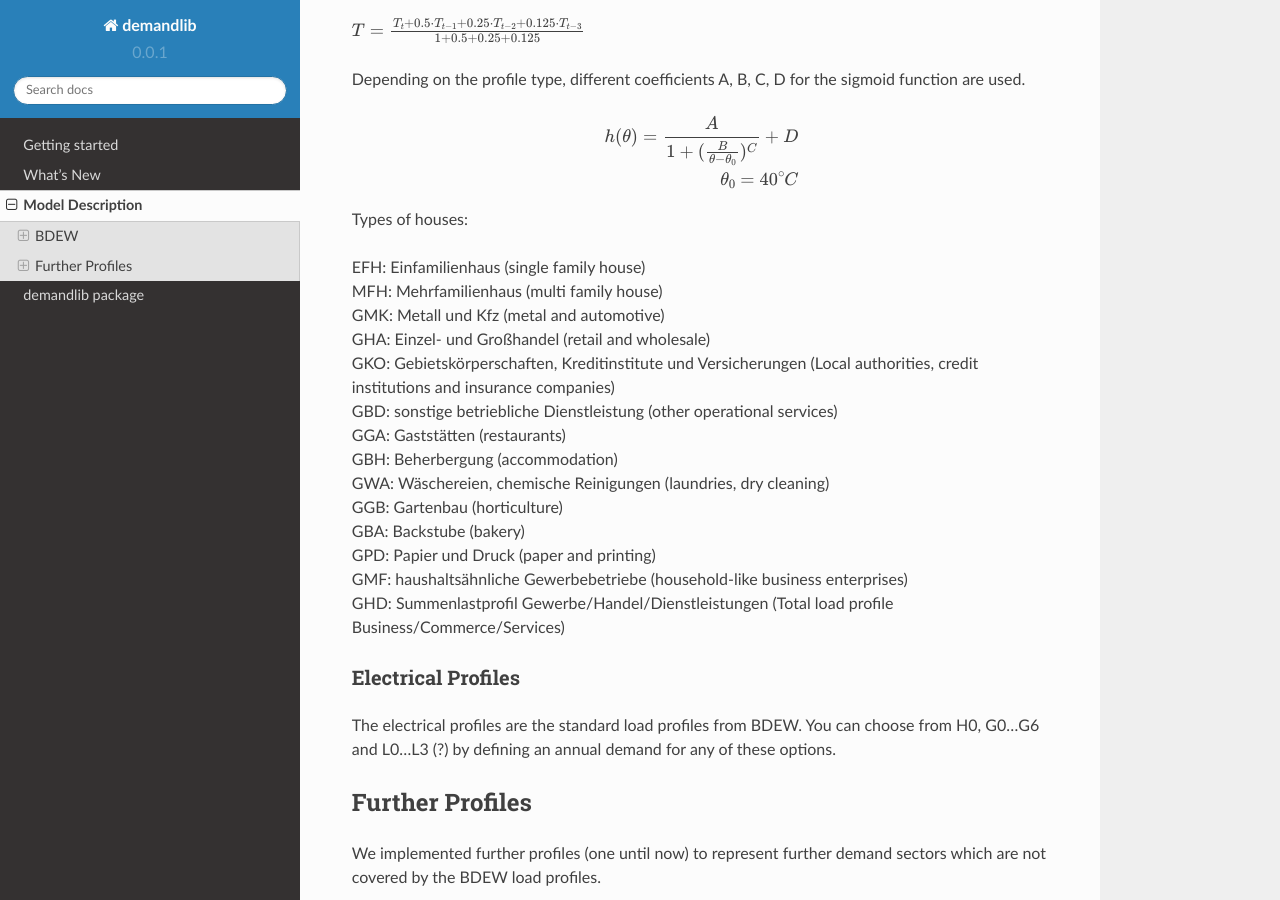
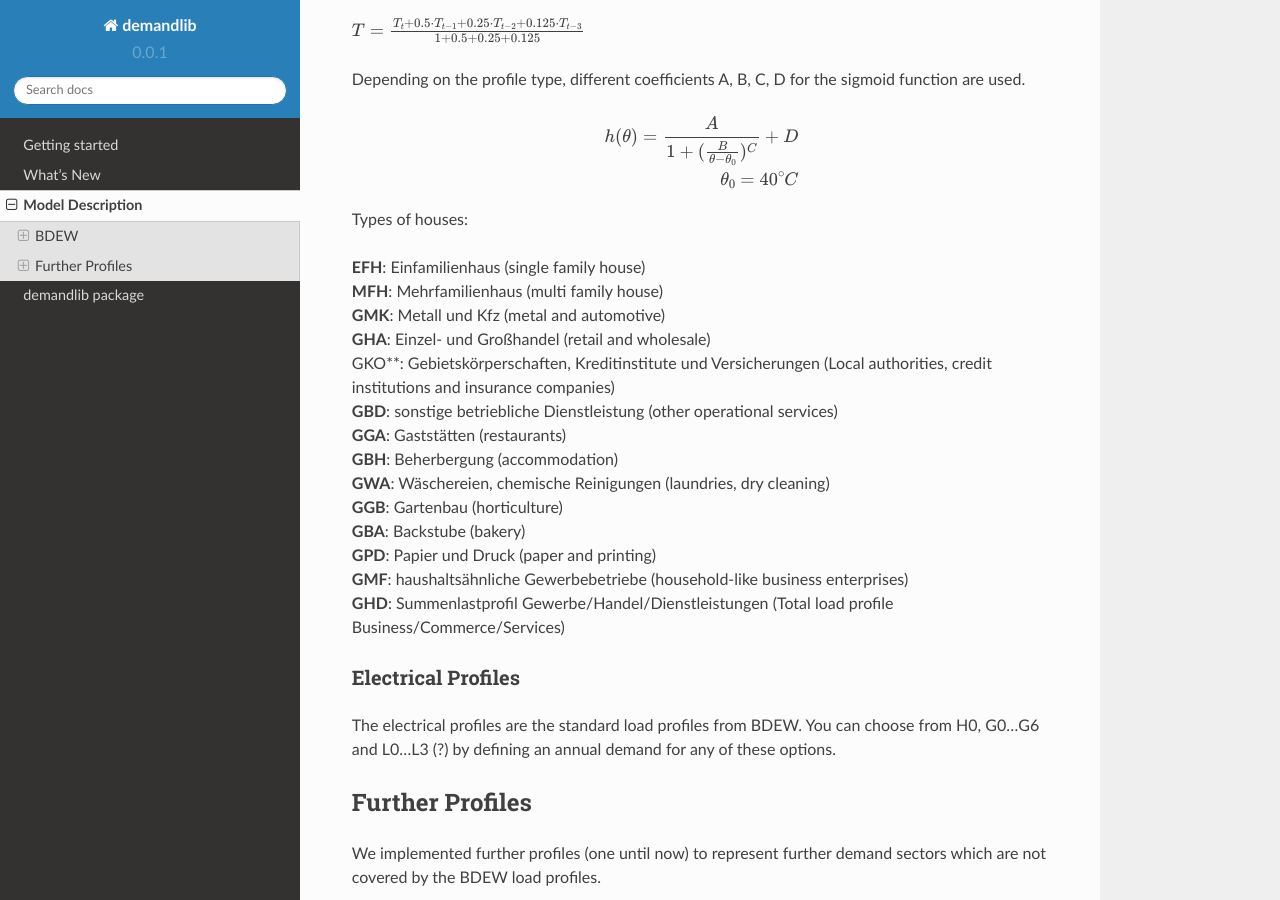
Before and after one commit to oemof/demandlib, a Sphinx documentation site: the page built from doc/description.rst, in a window 1280 px wide and 900 px high, scrolled down 766 px. Built offline with Sphinx 7.4.7 and the Read the Docs theme 2.0.0, drawn with Linux system fonts in a browser that asks for light colours; formulas are drawn with MathJax 3.

```diff
--- a/doc/description.rst
+++ b/doc/description.rst
@@ -42,20 +42,20 @@ Depending on the profile type, different coefficients A, B, C, D for the sigmoid
 
 Types of houses:
 
-| EFH: Einfamilienhaus (single family house)
-| MFH: Mehrfamilienhaus (multi family house)
-| GMK: Metall und Kfz (metal and automotive)
-| GHA: Einzel- und Großhandel (retail and wholesale)
-| GKO: Gebietskörperschaften, Kreditinstitute und Versicherungen (Local authorities, credit institutions and insurance companies)
-| GBD: sonstige betriebliche Dienstleistung (other operational services)
-| GGA: Gaststätten (restaurants)
-| GBH: Beherbergung (accommodation)
-| GWA: Wäschereien, chemische Reinigungen (laundries, dry cleaning)
-| GGB: Gartenbau (horticulture)
-| GBA: Backstube (bakery)
-| GPD: Papier und Druck (paper and printing)
-| GMF: haushaltsähnliche Gewerbebetriebe (household-like business enterprises)
-| GHD: Summenlastprofil Gewerbe/Handel/Dienstleistungen (Total load profile Business/Commerce/Services)
+| **EFH**: Einfamilienhaus (single family house)
+| **MFH**: Mehrfamilienhaus (multi family house)
+| **GMK**: Metall und Kfz (metal and automotive)
+| **GHA**: Einzel- und Großhandel (retail and wholesale)
+| GKO**: Gebietskörperschaften, Kreditinstitute und Versicherungen (Local authorities, credit institutions and insurance companies)
+| **GBD**: sonstige betriebliche Dienstleistung (other operational services)
+| **GGA**: Gaststätten (restaurants)
+| **GBH**: Beherbergung (accommodation)
+| **GWA**: Wäschereien, chemische Reinigungen (laundries, dry cleaning)
+| **GGB**: Gartenbau (horticulture)
+| **GBA**: Backstube (bakery)
+| **GPD**: Papier und Druck (paper and printing)
+| **GMF**: haushaltsähnliche Gewerbebetriebe (household-like business enterprises)
+| **GHD**: Summenlastprofil Gewerbe/Handel/Dienstleistungen (Total load profile Business/Commerce/Services)
 
 Electrical Profiles
 ++++++++++++++++++++
```
